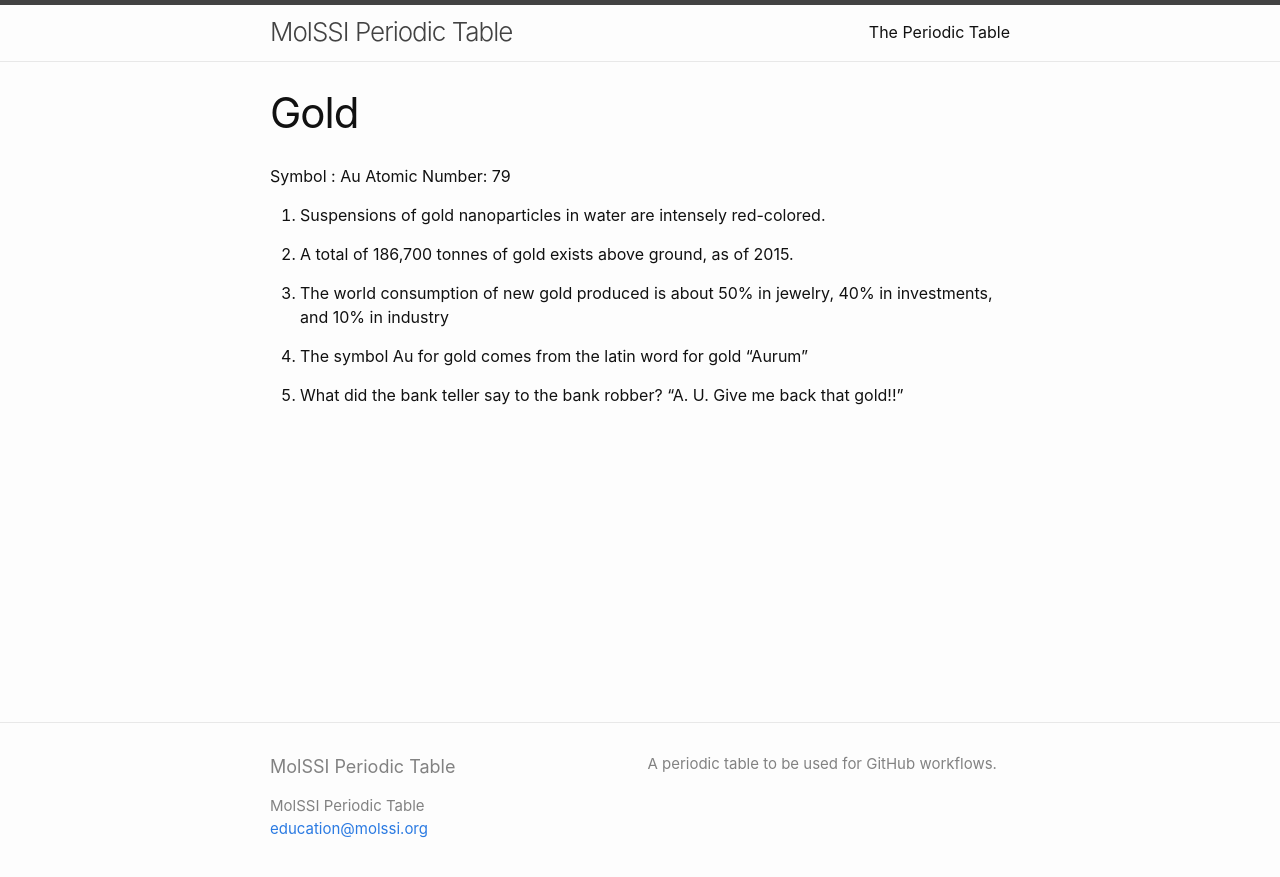
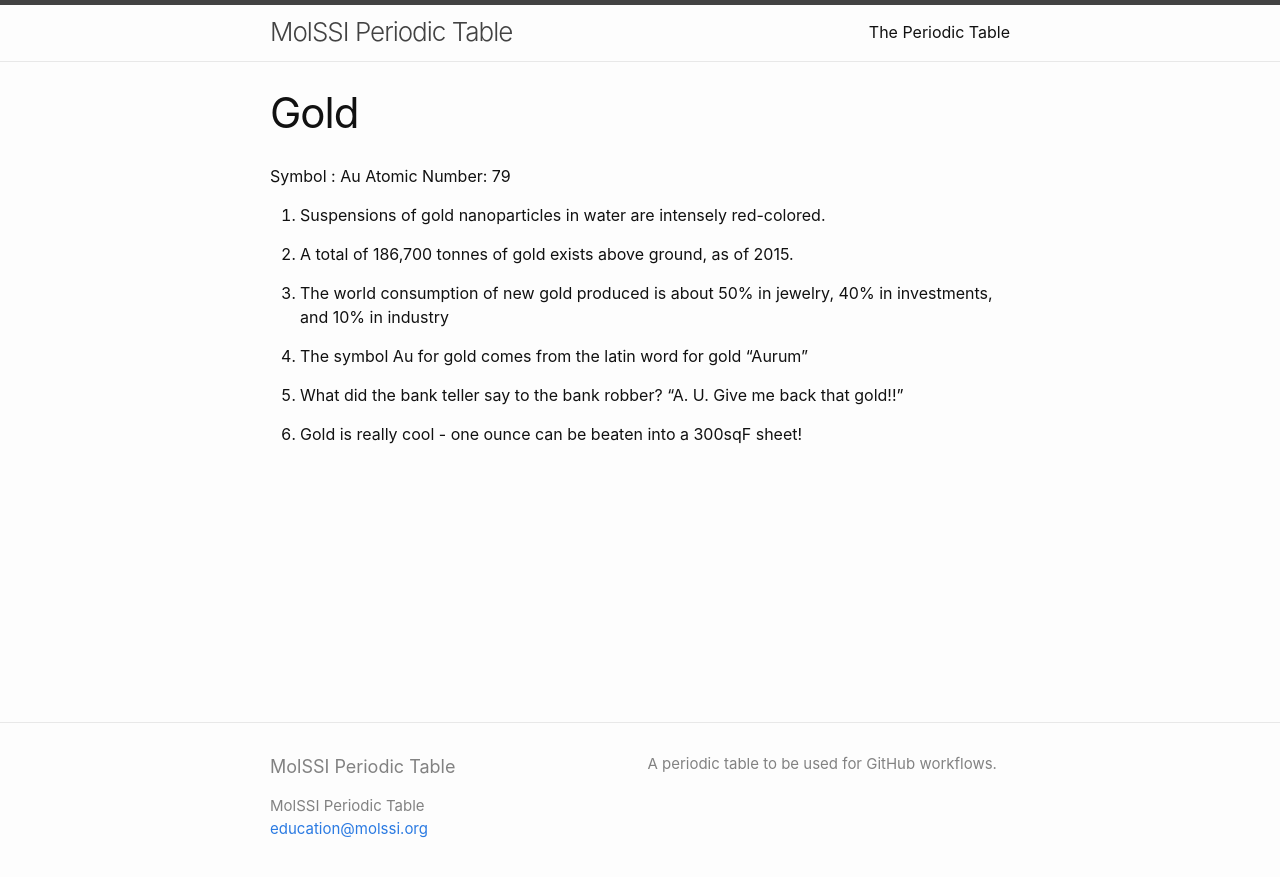
Before and after one commit to MolSSI-Education/periodic-table, a Jekyll site: the page built from elements/gold.md, in a window 1280 px wide. Shown: the top 877 px of the page. Built offline with Jekyll 4.4.1, drawn with Linux system fonts in a browser that asks for light colours.

Commit message:
gold funfact

```diff
--- a/elements/gold.md
+++ b/elements/gold.md
@@ -15,3 +15,5 @@ Atomic Number: 79
 4. The symbol Au for gold comes from the latin word for gold "Aurum"
 
 5. What did the bank teller say to the bank robber? "A. U. Give me back that gold!!"
+
+6. Gold is really cool - one ounce can be beaten into a 300sqF sheet!
```
